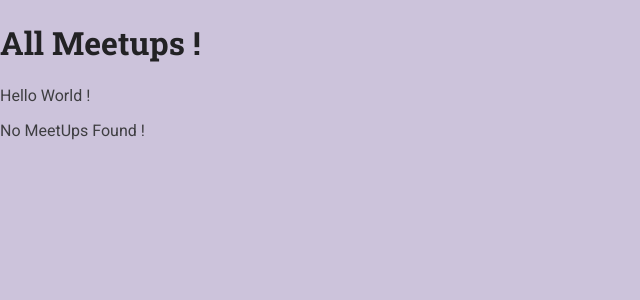
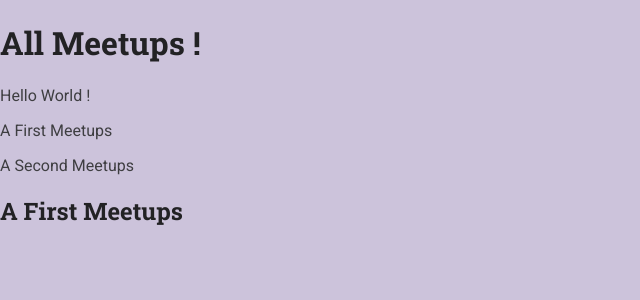
Before and after one commit to Manoj-Ghosh/U_Optional_Project, a Django app: page /meetups/ in a window 1280 px wide. Shown: the top 300 px of the page, without its empty margins (0-640 px from the left). Run offline with Django 5.2, Linux system fonts and the light colour scheme.

Commit message:
if else condition and fofr loop is added in html page

```diff
--- a/u_optional_project/meetups/templates/meetups/index.html
+++ b/u_optional_project/meetups/templates/meetups/index.html
@@ -13,6 +13,10 @@
     <h1>All Meetups !</h1>
     <p>Hello World !</p>
     {% if show_meetups %}
+      {% for meetup_item in meetups %}
+        <p>{{ meetup_item.title }}</p>
+
+      {% endfor %}
         <h2>{{ meetups.0.title }}</h2>
 
     {% else %}
--- a/u_optional_project/meetups/views.py
+++ b/u_optional_project/meetups/views.py
@@ -12,6 +12,6 @@ def index(request):
 
     ]
     return render(request, 'meetups/index.html', {
-        'show_meetups' : False,
+        'show_meetups' : True,
         'meetups' : meetups
         })
```
